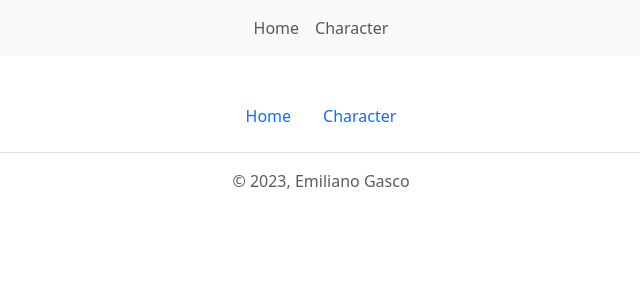
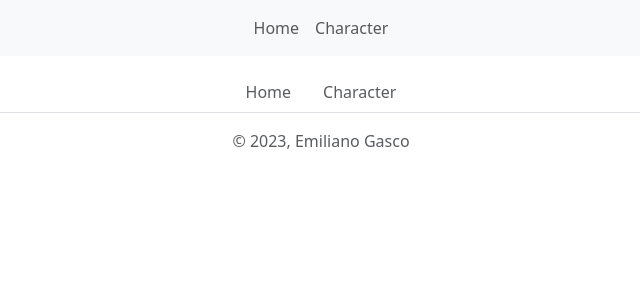
Before and after one commit to emilianogasco/RickAndMorty, a React (Vite) app: page / in a window 1280 px wide. Shown: the top 300 px of the page, without its empty margins (319-959 px from the left). Built offline with nearby package versions, Linux system fonts and the light colour scheme.

Commit message:
actualice footer, pagintion, buttonNav

```diff
--- a/src/components/General/Footer/Footer.jsx
+++ b/src/components/General/Footer/Footer.jsx
@@ -4,10 +4,10 @@ import ButtonNav from '../../Specific/ButtonNav/ButtonNav'
 const Footer = () => {
   return (
     <div className="container">
-      <footer className="py-3 my-4">
-        <ul className="nav justify-content-center border-bottom pb-3 mb-3">
-          <ButtonNav texto={'Home'} />
-          <ButtonNav texto={'Character'} />
+      <footer>
+        <ul className="nav justify-content-center border-bottom  mb-3 ">
+          <ButtonNav texto={'Home'} style={'text-muted'} />
+          <ButtonNav texto={'Character'} style={'text-muted'}/>
         </ul>
         <p className="text-center text-muted">© 2023, <a href="https://github.com/emilianogasco" className='text-decoration-none text-muted'>Emiliano Gasco</a></p>
       </footer>
--- a/src/components/Specific/ButtonNav/ButtonNav.jsx
+++ b/src/components/Specific/ButtonNav/ButtonNav.jsx
@@ -1,10 +1,10 @@
 import React from 'react'
 import { Link } from 'react-router-dom'
-const ButtonNav = ({ texto}) => {
+const ButtonNav = ({ texto, style }) => {
   return (
     <li className="nav-item">
 
-      <Link to={texto} className="nav-link" aria-current="page" href="#"> {texto} </Link>
+      <Link to={texto} className={`nav-link ${style}`} aria-current="page" href="#"> {texto} </Link>
     </li>
   )
 }
--- a/src/components/Specific/Pagination/Pagination.jsx
+++ b/src/components/Specific/Pagination/Pagination.jsx
@@ -11,7 +11,7 @@ const Pagination = ({pageCount,setPage}) => {
     <>
 
       <ReactPaginate
-        className="pagination pagination-sm justify-content-center"
+        className="pagination justify-content-end"
         pageClassName="page-item"
         pageLinkClassName="page-link"
         previousClassName="page-item"
```
